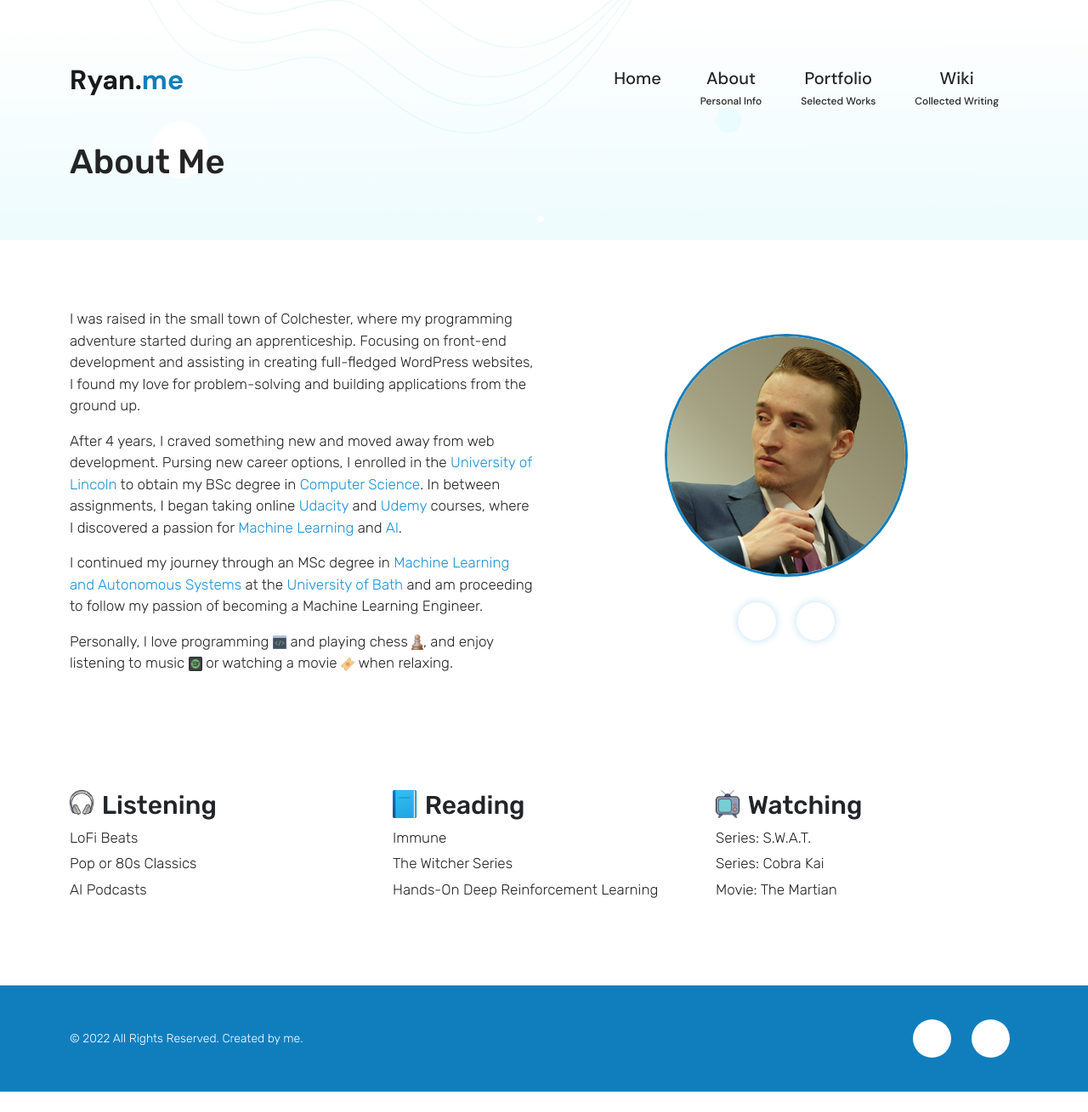
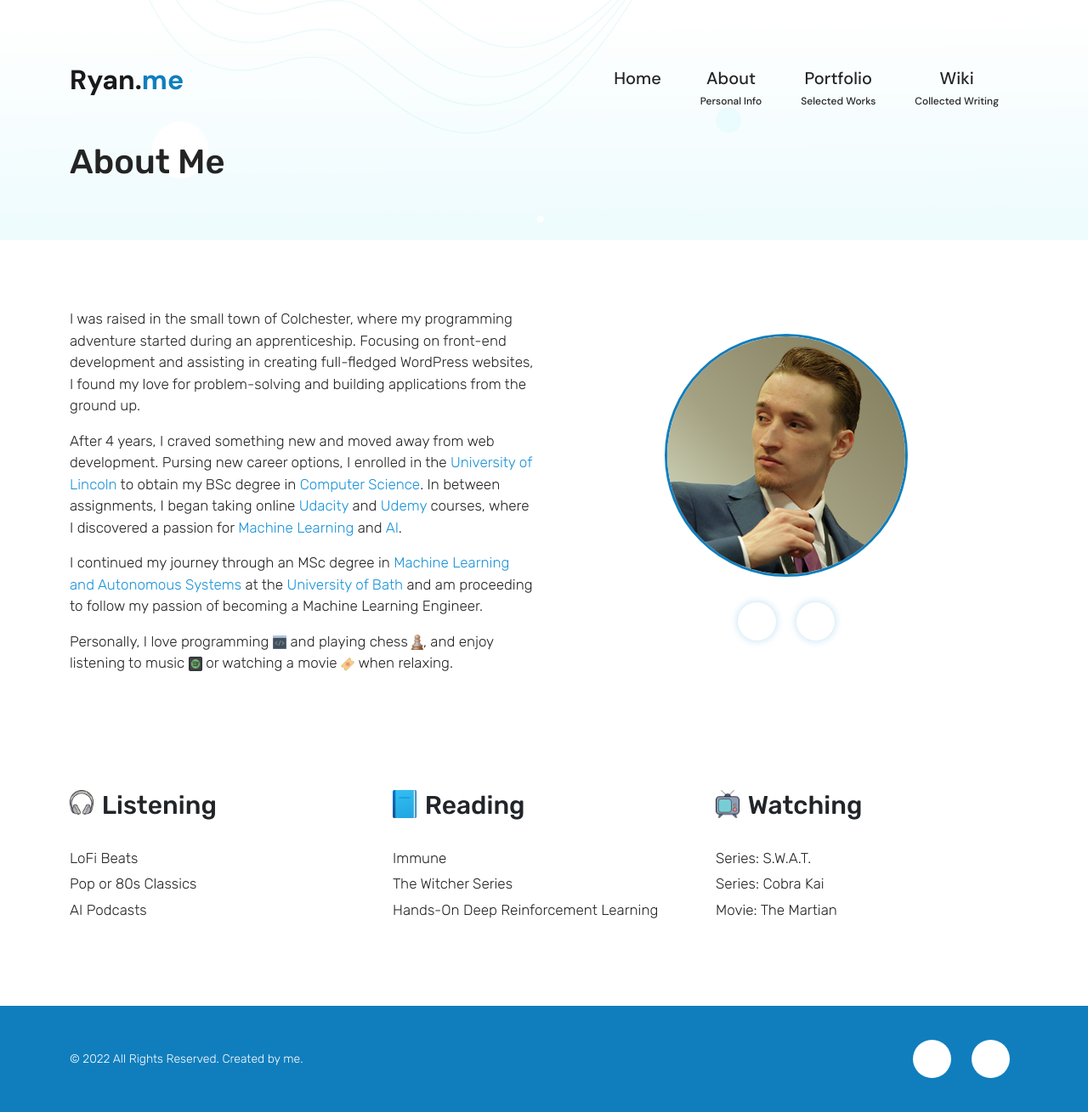
Before and after one commit to Achronus/achronus.github.io, a Jekyll site: the page built from about.html, in a window 1280 px wide. Shown: the whole page at 85% size. Built offline with Jekyll 4.4.1, drawn with Linux system fonts in a browser that asks for light colours; nearby versions of some CDN libraries; before the commit the page ends 1285 px from its top, so only the background shows below that.

Commit message:
Added text spacing

```diff
--- a/about.html
+++ b/about.html
@@ -43,7 +43,7 @@ id: about-page
                     <img src="/assets/imgs/icons/headphones.png" alt="Listening">
                     <h2>Listening</h2>
                 </div><!-- title -->
-                <div class="text text-center text-md-start">
+                <div class="text text-center text-md-start mt-4">
                     <p>LoFi Beats</p>
                     <p>Pop or 80s Classics</p>
                     <p>AI Podcasts</p>
@@ -54,7 +54,7 @@ id: about-page
                     <img src="/assets/imgs/icons/book.png" alt="Reading">
                     <h2>Reading</h2>
                 </div><!-- title -->
-                <div class="text text-center text-md-start">
+                <div class="text text-center text-md-start mt-4">
                     <p>Immune</p>
                     <p>The Witcher Series</p>
                     <p>Hands-On Deep Reinforcement Learning</p>
@@ -65,7 +65,7 @@ id: about-page
                     <img src="/assets/imgs/icons/tv.png" alt="Watching">
                     <h2>Watching</h2>
                 </div><!-- title -->
-                <div class="text text-center text-md-start">
+                <div class="text text-center text-md-start mt-4">
                     <p>Series: S.W.A.T.</p>
                     <p>Series: Cobra Kai</p>
                     <p>Movie: The Martian</p>
```
